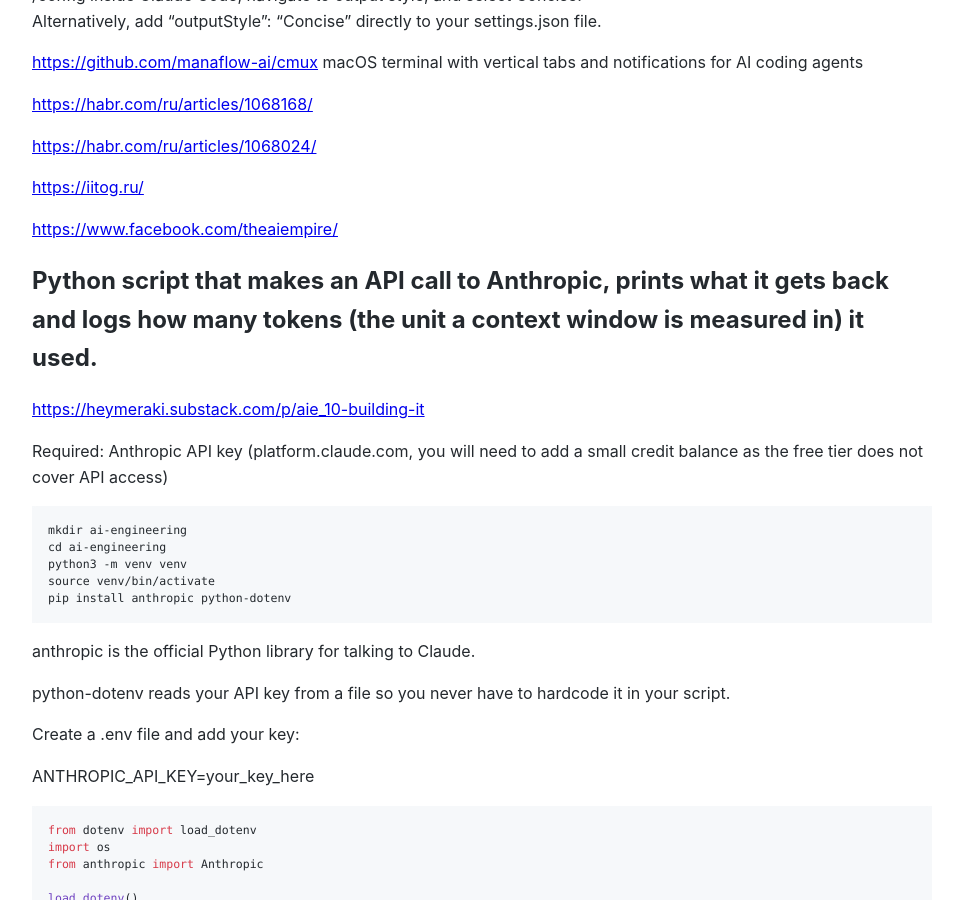
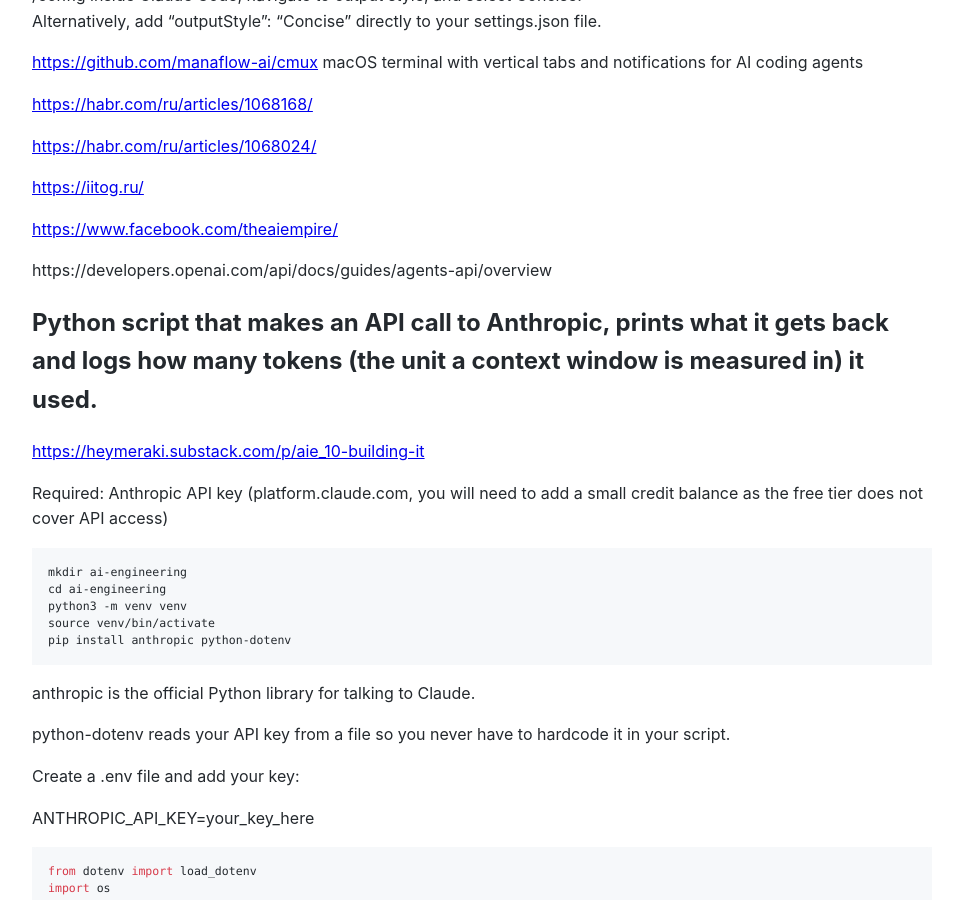
Before and after one commit to Michael-Lubinsky/michael-lubinsky.github.com, a Jekyll site: the page built from ml/agent.md, in a window 1280 px wide and 900 px high, scrolled down 307 px. Shown: the whole window, without its empty margins (158-1112 px from the left). Built offline with Jekyll 4.4.1, drawn with Linux system fonts in a browser that asks for light colours; our own code applies the rules of GitHub Pages for plain Markdown files; some of the changed lines change nothing that is shown.

Commit message:
Update agent.md

```diff
--- a/ml/agent.md
+++ b/ml/agent.md
@@ -20,6 +20,9 @@
 <https://iitog.ru/>
 
 <https://www.facebook.com/theaiempire/>
+
+
+https://developers.openai.com/api/docs/guides/agents-api/overview
 
 ## Python script that makes an API call to Anthropic, prints what it gets back and logs how many tokens (the unit a context window is measured in) it used.
 
```
